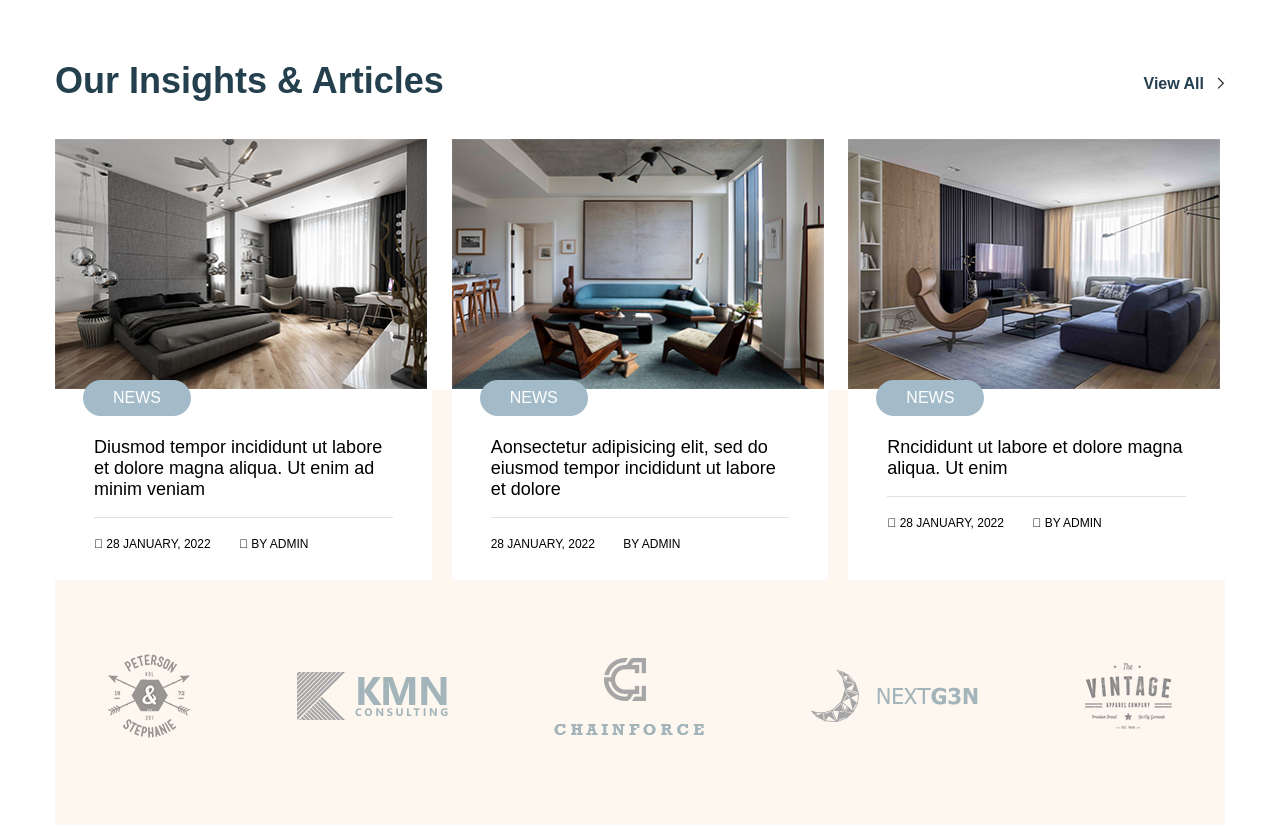
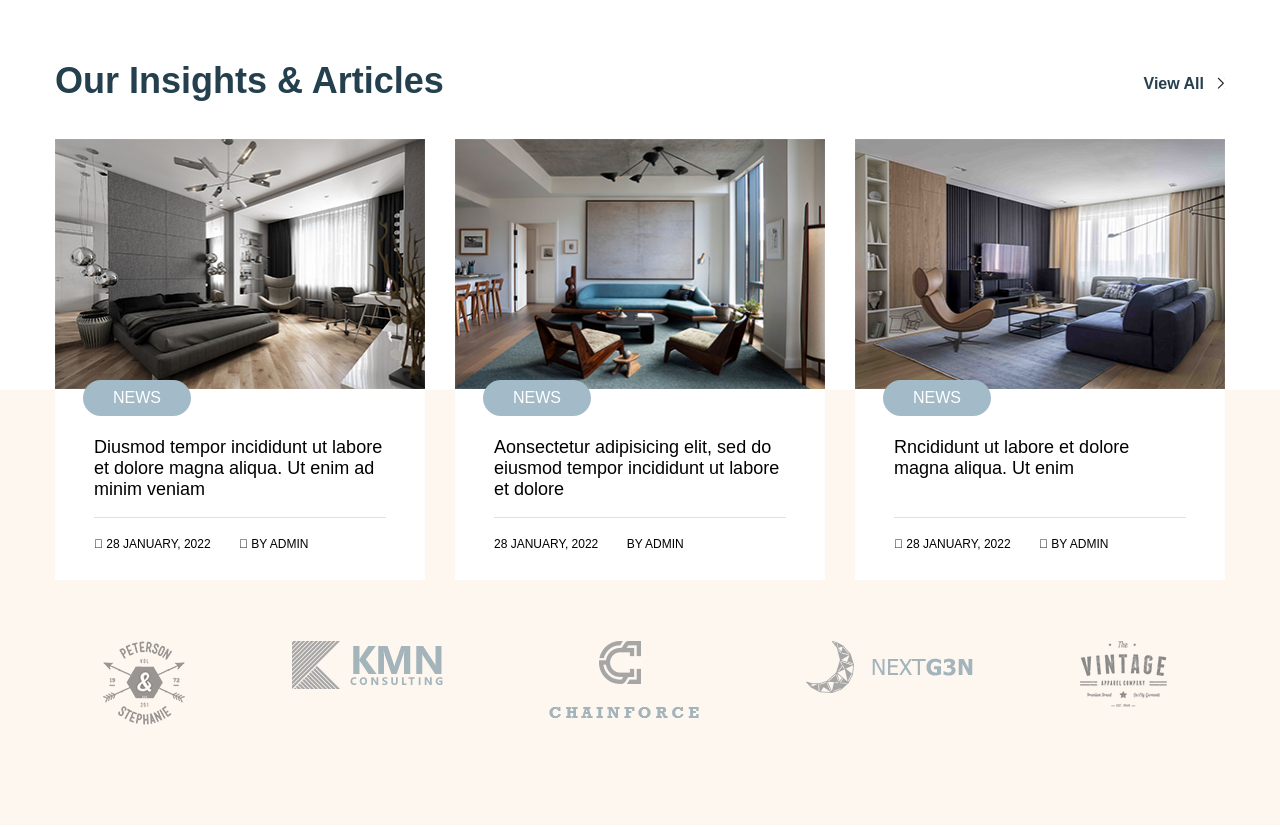
Before and after one commit to alenatokar22/glee, a website: page app/index.html in a window 1280 px wide. Shown: the part 4400-5227 px from the top of the page. Drawn offline with Linux system fonts and the light colour scheme.

Commit message:
added blog

```diff
--- a/app/index.html
+++ b/app/index.html
@@ -684,31 +684,34 @@
             </div>
           </div>
         </div>
+      </div>
       <div class="partners">
-          <ul class="partners-list">
-            <li class="partners-item">
+        <div class="wrapper">
+          <div class="container">
+            <ul class="partners-item">
+              <li class="partners-list">
                 <img src="images/partners/1.png" alt="partner logo">
               </li>
-            <li class="partners-item">
+              <li class="partners-list">
                 <img src="images/partners/2.png" alt="partner logo">
               </li>
-            <li class="partners-item">
+              <li class="partners-list">
                 <img src="images/partners/3.png" alt="partner logo">
               </li>
-            <li class="partners-item">
+              <li class="partners-list">
                 <img src="images/partners/4.png" alt="partner logo">
               </li>
-            <li class="partners-item">
+              <li class="partners-list">
                 <img src="images/partners/5.png" alt="partner logo">
               </li>
             </ul>
+          </div>
         </div>
       </div>
     </section>
 
 
   </main>
-
 
   <footer class="footer">
     <div class="container">
--- a/app/scss/styles.scss
+++ b/app/scss/styles.scss
@@ -531,12 +531,14 @@
   }
 
   &__items {
-    display: grid;
-    grid-template-columns: repeat(3, 1fr);
-    grid-gap: 20px;
+    display: flex;
+    justify-content: space-between;
   }
 
   &__item {
+    display: flex;
+    flex-direction: column;
+    width: 370px;
     background-color: #fff;
 
     &-img {
@@ -550,6 +552,7 @@
       color: #fff;
       border-radius: 23px;
       margin: -9px 28px;
+      width: fit-content;
     }
 
     &-title__link {
@@ -558,8 +561,7 @@
       color: #000;
       border-bottom: 1px solid #e0e0e0;
       padding: 20px 0 17px;
-      // min-height: calc(16vh - 40px);
-      flex: 1;
+      flex-grow: 1;
     }
 
     &-info {
@@ -577,6 +579,7 @@
       padding: 10px 39px;
       display: flex;
       flex-direction: column;
+      flex-grow: 1;
     }
   }
 }
@@ -587,10 +590,12 @@
   padding-top: 235px;
   margin-top: -190px;
 
-  &-list {
-    height: 110px;
+  &-item {
     display: flex;
     justify-content: space-around;
-    align-items: center;
+  }
+
+  &-list {
+    margin-right: 10px;
   }
 }
```
Also changed, not shown: app/css/style.min.css. Lines whose indentation alone changed are shown as unchanged.
